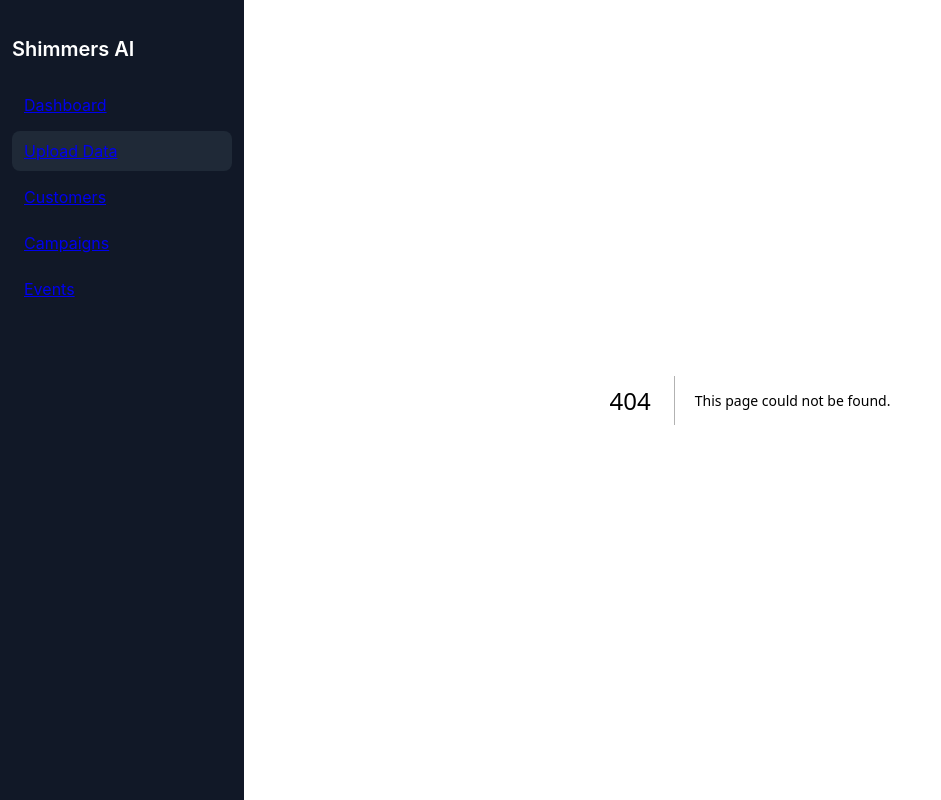
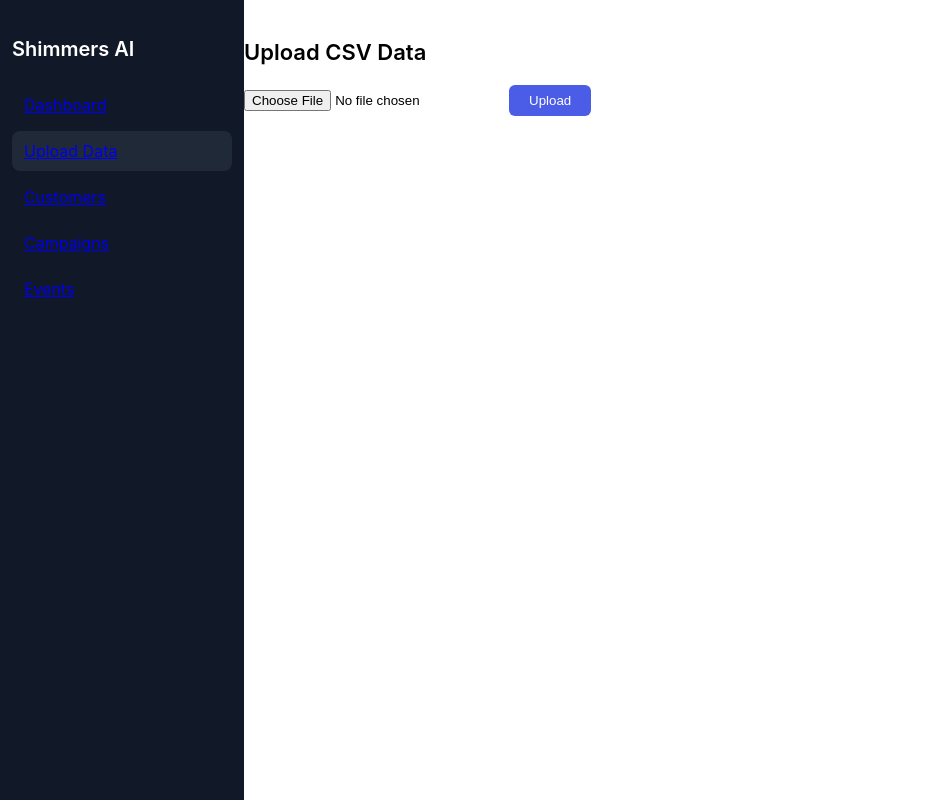
Before and after one commit to intelligencefordm-glitch/shimmers-sales-intel, a Next.js app: page /upload in a window 1280 px wide. Before the commit this address had no page. Shown: the whole page, without its empty margins (0-941 px from the left). Built offline with nearby package versions, Linux system fonts and the light colour scheme.

Commit message:
Create page.tsx

```diff
--- /dev/null
+++ b/app/upload/page.tsx
@@ -0,0 +1,52 @@
+"use client";
+
+import { useState } from "react";
+
+export default function UploadPage() {
+  const [message, setMessage] = useState("");
+
+  async function handleUpload(e: any) {
+    e.preventDefault();
+    const file = e.target.file.files[0];
+
+    if (!file) return;
+
+    const formData = new FormData();
+    formData.append("file", file);
+
+    const res = await fetch("/api/upload", {
+      method: "POST",
+      body: formData,
+    });
+
+    const json = await res.json();
+    setMessage(`Uploaded → ${json.rows} rows processed`);
+  }
+
+  return (
+    <div style={{ padding: "24px" }}>
+      <h1 style={{ fontSize: "22px", fontWeight: 600 }}>Upload CSV Data</h1>
+
+      <form onSubmit={handleUpload} style={{ marginTop: "20px" }}>
+        <input type="file" name="file" accept=".csv" />
+        <button
+          type="submit"
+          style={{
+            marginLeft: "12px",
+            padding: "8px 20px",
+            background: "#4b5ce7",
+            color: "white",
+            borderRadius: "6px",
+            border: "none",
+          }}
+        >
+          Upload
+        </button>
+      </form>
+
+      {message && (
+        <p style={{ marginTop: "20px", fontSize: "16px" }}>{message}</p>
+      )}
+    </div>
+  );
+}
```
